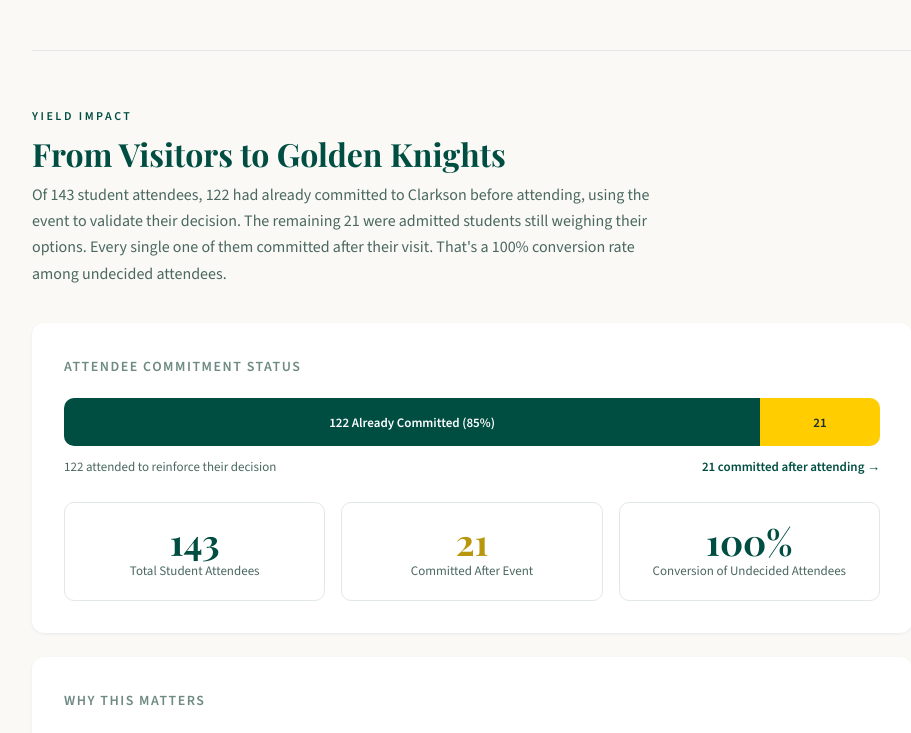
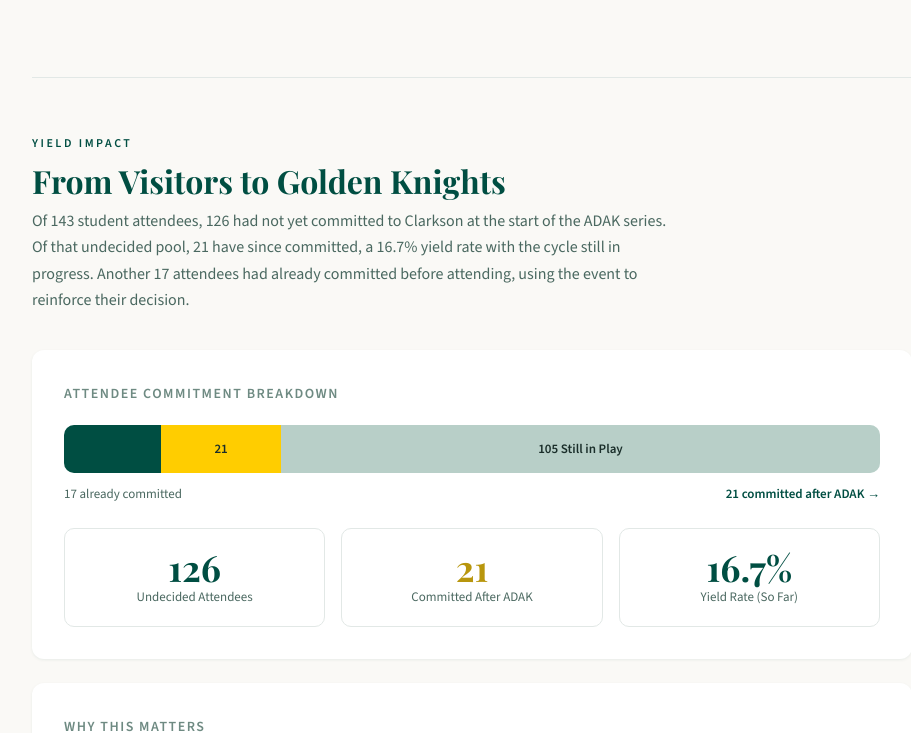
Before and after one commit to cmurray12020/A-Day-as-a-Knight-Survey-Report, a plain HTML site: page a-day-as-a-knight-2026-report.html in a window 1280 px wide. Shown: the part 2067-2800 px from the top of the page, without its empty margins (168-1079 px from the left). Drawn offline with nearby package versions, Linux system fonts and the light colour scheme.

Commit message:
Add files via upload

```diff
--- a/a-day-as-a-knight-2026-report.html
+++ b/a-day-as-a-knight-2026-report.html
@@ -648,8 +648,8 @@
         <div class="hero-stat-label">Worthwhile Experience</div>
       </div>
       <div class="hero-stat">
-        <div class="hero-stat-num">21</div>
-        <div class="hero-stat-label">Committed After Event</div>
+        <div class="hero-stat-num">16.7%</div>
+        <div class="hero-stat-label">Yield Rate (So Far)</div>
       </div>
     </div>
   </div>
@@ -661,7 +661,7 @@
 <div class="section">
   <div class="section-label">Executive Summary</div>
   <h2>The Gold Standard of Campus Visits</h2>
-  <p class="section-desc">A Day as a Knight continues to deliver as one of Clarkson's most effective yield tools. Across three events in the 2026 cycle, 143 students attended (92% attendance rate) and every single undecided attendee went on to commit to Clarkson. The 71 survey responses confirm what the yield data shows: this event converts visitors into Golden Knights.</p>
+  <p class="section-desc">A Day as a Knight continues to deliver as one of Clarkson's most effective yield tools. Across three events in the 2026 cycle, 143 students attended (92% attendance rate) and 21 undecided attendees have since committed to Clarkson, a 16.7% yield rate with the cycle still in progress. The 71 survey responses confirm what the yield data shows: this event converts visitors into Golden Knights.</p>
 
   <div class="stat-row">
     <div class="stat-card">
@@ -754,40 +754,41 @@
 <div class="section">
   <div class="section-label">Yield Impact</div>
   <h2>From Visitors to Golden Knights</h2>
-  <p class="section-desc">Of 143 student attendees, 122 had already committed to Clarkson before attending, using the event to validate their decision. The remaining 21 were admitted students still weighing their options. Every single one of them committed after their visit. That's a 100% conversion rate among undecided attendees.</p>
+  <p class="section-desc">Of 143 student attendees, 126 had not yet committed to Clarkson at the start of the ADAK series. Of that undecided pool, 21 have since committed, a 16.7% yield rate with the cycle still in progress. Another 17 attendees had already committed before attending, using the event to reinforce their decision.</p>
 
   <div class="card">
-    <div class="card-title">Attendee Commitment Status</div>
+    <div class="card-title">Attendee Commitment Breakdown</div>
     <div class="yield-bar-container">
       <div class="yield-bar-outer">
-        <div class="yield-bar-seg committed" style="width:85.3%">122 Already Committed (85%)</div>
+        <div class="yield-bar-seg committed" style="width:11.9%"></div>
         <div class="yield-bar-seg converted" style="width:14.7%">21</div>
+        <div class="yield-bar-seg" style="width:73.4%;background:#b8cfc8;color:var(--text-primary);">105 Still in Play</div>
       </div>
       <div class="yield-labels">
-        <span>122 attended to reinforce their decision</span>
-        <span class="converted-label">21 committed after attending →</span>
+        <span>17 already committed</span>
+        <span class="converted-label">21 committed after ADAK →</span>
       </div>
     </div>
 
     <div class="yield-stat-row">
       <div class="yield-stat">
-        <div class="num">143</div>
-        <div class="label">Total Student Attendees</div>
+        <div class="num">126</div>
+        <div class="label">Undecided Attendees</div>
       </div>
       <div class="yield-stat">
         <div class="num gold">21</div>
-        <div class="label">Committed After Event</div>
+        <div class="label">Committed After ADAK</div>
       </div>
       <div class="yield-stat">
-        <div class="num">100%</div>
-        <div class="label">Conversion of Undecided Attendees</div>
+        <div class="num">16.7%</div>
+        <div class="label">Yield Rate (So Far)</div>
       </div>
     </div>
   </div>
 
   <div class="card" style="margin-top:12px;">
     <div class="card-title">Why This Matters</div>
-    <p style="font-size:15px;color:var(--text-secondary);line-height:1.65;">For the 85% who had already committed, A Day as a Knight served as decision reinforcement, reducing the risk of summer melt. For the 15% who hadn't, the event was the tipping point. Twenty-one students walked in undecided and walked out ready to become Golden Knights. At scale, that's a meaningful yield contribution from a single-day program, and it underscores the power of authentic campus immersion over traditional recruitment tactics.</p>
+    <p style="font-size:15px;color:var(--text-secondary);line-height:1.65;">Twenty-one students who attended A Day as a Knight have since committed to Clarkson, with 105 more still weighing their options as yield season continues. The 16.7% conversion rate represents early returns from a single-day program, and the number will likely grow as we approach decision deadlines. For the 17 students who had already committed, the event served as decision reinforcement, reducing the risk of summer melt. Between active conversion and melt prevention, ADAK is pulling double duty as a yield tool.</p>
   </div>
 </div>
 
@@ -1257,7 +1258,7 @@
 <div class="section" style="border-bottom:none;padding-bottom:40px;">
   <div class="section-label">Conclusion</div>
   <h2>The Armor Shines Bright</h2>
-  <p class="section-desc" style="max-width:720px;">A Day as a Knight is doing exactly what it was designed to do: convert accepted students into committed Golden Knights. The numbers tell the story: 94% worthwhile, 92% attendance rate, 100% conversion of undecided attendees and 21 students who committed to Clarkson after walking through our doors. The survey feedback reads like a love letter to student shadowing, and the yield data backs it up with results. The improvement areas are logistical rather than structural, which is the best kind of problem to have. Tighten the matching process, smooth out the parking and communications, give the Family Mingle some life, and this event will continue to be worth its weight in gold.</p>
+  <p class="section-desc" style="max-width:720px;">A Day as a Knight is doing exactly what it was designed to do: convert accepted students into committed Golden Knights. The numbers tell the story: 94% worthwhile, 92% attendance rate and 21 students who have already committed after attending, with 105 more still in play as yield season continues. The survey feedback reads like a love letter to student shadowing, and the early yield data backs it up with results. The improvement areas are logistical rather than structural, which is the best kind of problem to have. Tighten the matching process, smooth out the parking and communications, give the Family Mingle some life, and this event will continue to be worth its weight in gold.</p>
 </div>
 
 </div>
```
